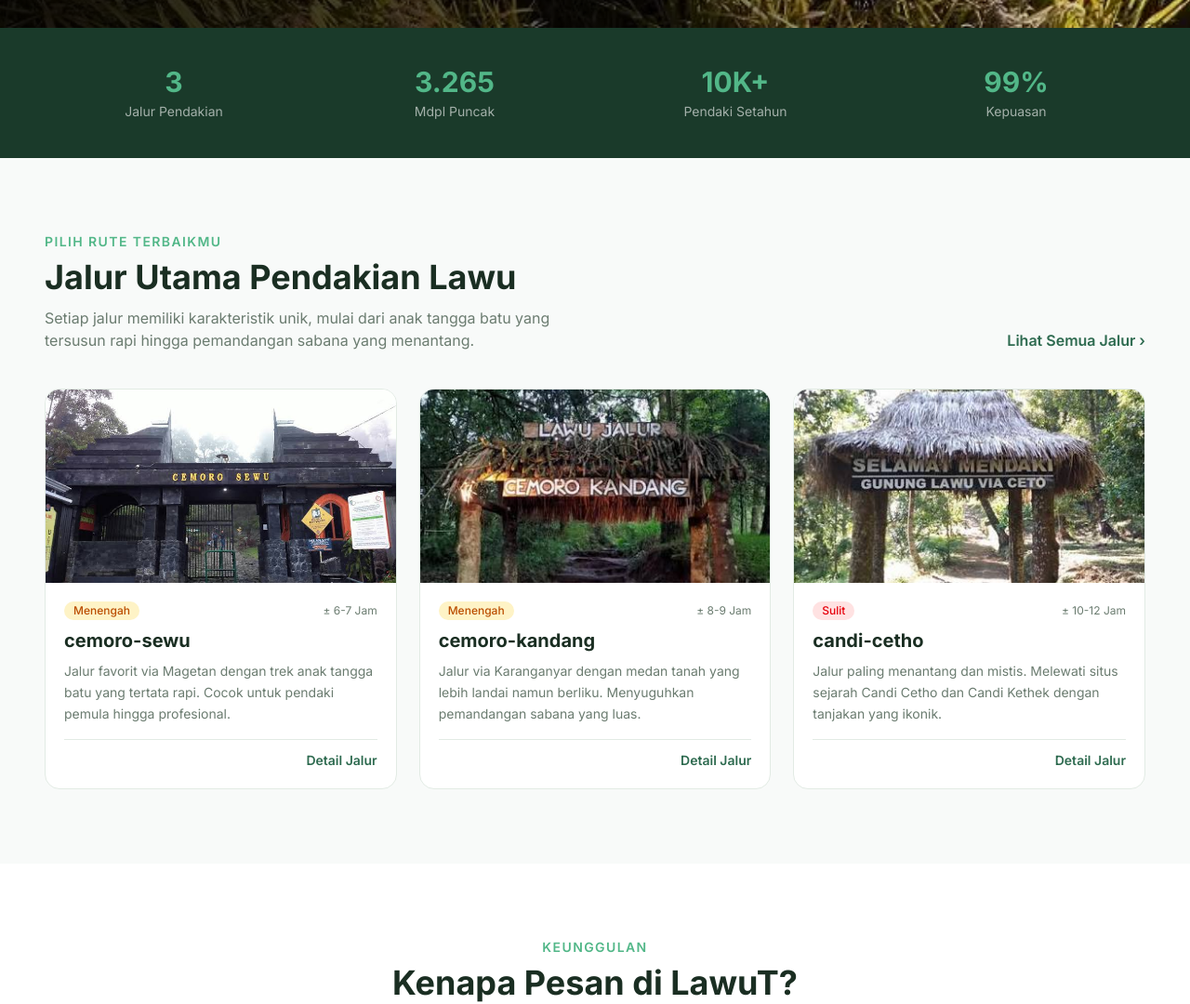
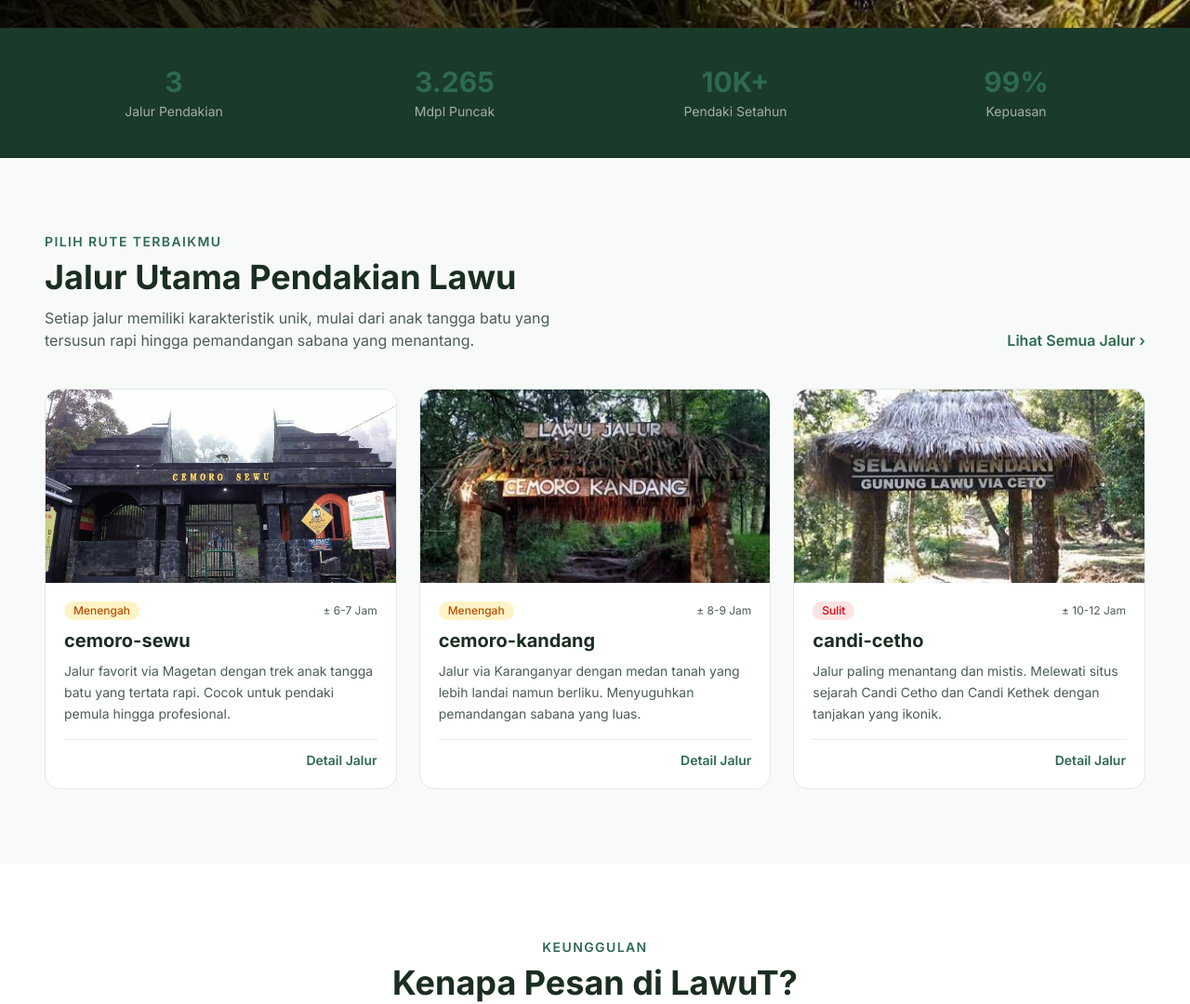
Before and after one commit to josswinaya/lawut, a Next.js app: page / in a window 1280 px wide. Shown: the part 834-1914 px from the top of the page at 93% size. Built offline with nearby package versions, Linux system fonts and the light colour scheme; no server answers.

Commit message:
fix: Optimasi LCP dan kontras

```diff
--- a/app/layout.tsx
+++ b/app/layout.tsx
@@ -12,7 +12,7 @@ const inter = Inter({
 
 export const metadata: Metadata = {
   title: {
-    default: 'LawuT — Pemesanan Tiket Pendakian Gunung Lawu',
+    default: 'LawuT - Pemesanan Tiket Pendakian Gunung Lawu',
     template: '%s | LawuT',
   },
   description:
--- a/app/page.tsx
+++ b/app/page.tsx
@@ -6,7 +6,7 @@ import { createAdminClient } from '@/lib/supabase/admin'
 import type { JalurRow } from '@/lib/types/shared.types'
 
 export const metadata: Metadata = {
-  title: 'LawuT — Pemesanan Tiket Pendakian Gunung Lawu',
+  title: 'LawuT - Pemesanan Tiket Pendakian Gunung Lawu',
   description: 'Platform resmi pemesanan tiket pendakian Gunung Lawu. Pilih jalur favoritmu, cek kuota, dan pesan tiket online dengan mudah.',
 }
 
@@ -66,12 +66,17 @@ export default async function BerandaPage() {
       {/* ── HERO ──────────────────────────────────────────── */}
       <section className="relative min-h-screen flex items-center overflow-hidden">
         {/* Background image */}
-        <div
-          className="absolute inset-0 bg-cover bg-center bg-no-repeat"
-          style={{
-            backgroundImage: `url('/images/gununglawu.webp')`,
-          }}
-        />
+        <div className="absolute inset-0">
+          <Image
+            src="/images/gununglawu.webp"
+            alt="Gunung Lawu"
+            fill
+            priority
+            quality={90}
+            className="object-cover object-center"
+            sizes="100vw"
+          />
+        </div>
         {/* Overlay gradient */}
         <div className="absolute inset-0 bg-gradient-to-r from-black/90 via-black/60 to-transparent" />
 
@@ -114,7 +119,7 @@ export default async function BerandaPage() {
           <div className="grid grid-cols-2 md:grid-cols-4 gap-6">
             {stats.map((stat) => (
               <div key={stat.label} className="text-center">
-                <p className="text-3xl font-bold text-[#52b788]">{stat.value}</p>
+                <p className="text-3xl font-bold text-[#2d6a4f]">{stat.value}</p>
                 <p className="text-white/60 text-sm mt-1">{stat.label}</p>
               </div>
             ))}
@@ -127,13 +132,13 @@ export default async function BerandaPage() {
         <div className="container-lawu">
           <div className="flex items-end justify-between mb-10">
             <div>
-              <p className="text-[#52b788] text-sm font-semibold tracking-widest uppercase mb-2">
+              <p className="text-[#2d6a4f] text-sm font-semibold tracking-widest uppercase mb-2">
                 PILIH RUTE TERBAIKMU
               </p>
               <h2 className="text-3xl sm:text-4xl font-bold text-[#1a2e22]">
                 Jalur Utama Pendakian Lawu
               </h2>
-              <p className="text-[#6b7c70] mt-3 max-w-xl">
+              <p className="text-[#4a5d53] mt-3 max-w-xl">
                 Setiap jalur memiliki karakteristik unik, mulai dari anak tangga batu yang tersusun rapi
                 hingga pemandangan sabana yang menantang.
               </p>
@@ -175,19 +180,19 @@ export default async function BerandaPage() {
                       <span className={`px-2.5 py-0.5 rounded-full text-xs font-medium ${jalur.tingkatColor}`}>
                         {jalur.tingkat}
                       </span>
-                      <span className="text-[#6b7c70] text-xs">{jalur.estimasi}</span>
+                      <span className="text-[#4a5d53] text-xs">{jalur.estimasi}</span>
                     </div>
 
                     <h3 className="text-xl font-bold text-[#1a2e22] mb-2">
                       {dbData?.nama ?? jalur.slug}
                     </h3>
 
-                    <p className="text-[#6b7c70] text-sm leading-relaxed mb-4">
+                    <p className="text-[#4a5d53] text-sm leading-relaxed mb-4">
                       {jalur.description}
                     </p>
 
                     <div className="flex items-center justify-between pt-3 border-t border-[#e2ebe4]">
-                      <span className="text-xs text-[#6b7c70] flex items-center gap-1">
+                      <span className="text-xs text-[#4a5d53] flex items-center gap-1">
                         {harga && <span className="text-[#2d6a4f] font-semibold">{harga}</span>}
                       </span>
                       <Link
@@ -209,7 +214,7 @@ export default async function BerandaPage() {
       <section className="py-20 bg-white">
         <div className="container-lawu">
           <div className="text-center mb-12">
-            <p className="text-[#52b788] text-sm font-semibold tracking-widest uppercase mb-2">KEUNGGULAN</p>
+            <p className="text-[#2d6a4f] text-sm font-semibold tracking-widest uppercase mb-2">KEUNGGULAN</p>
             <h2 className="text-3xl sm:text-4xl font-bold text-[#1a2e22]">
               Kenapa Pesan di LawuT?
             </h2>
@@ -223,7 +228,7 @@ export default async function BerandaPage() {
             ].map((item) => (
               <div key={item.title} className="p-6 rounded-2xl border border-[#e2ebe4] hover:border-[#52b788]/50 hover:bg-[#f8faf9] transition-all duration-200">
                 <h3 className="font-bold text-[#1a2e22] mb-2">{item.title}</h3>
-                <p className="text-[#6b7c70] text-sm leading-relaxed">{item.desc}</p>
+                <p className="text-[#4a5d53] text-sm leading-relaxed">{item.desc}</p>
               </div>
             ))}
           </div>
@@ -234,7 +239,7 @@ export default async function BerandaPage() {
       <section className="py-20 bg-[#f8faf9] overflow-hidden">
         <div className="container-lawu">
           <div className="text-center mb-12">
-            <p className="text-[#52b788] text-sm font-semibold tracking-widest uppercase mb-2">ULASAN</p>
+            <p className="text-[#2d6a4f] text-sm font-semibold tracking-widest uppercase mb-2">ULASAN</p>
             <h2 className="text-3xl sm:text-4xl font-bold text-[#1a2e22]">
               Apa Kata Pendaki?
             </h2>
--- a/app/tentang-kami/page.tsx
+++ b/app/tentang-kami/page.tsx
@@ -3,7 +3,7 @@ import Link from 'next/link'
 
 export const metadata: Metadata = {
   title: 'Tentang Kami',
-  description: 'Mengenal lebih dekat LawuT — platform resmi pemesanan tiket pendakian Gunung Lawu yang dikelola langsung oleh pengelola basecamp.',
+  description: 'Mengenal lebih dekat LawuT - platform resmi pemesanan tiket pendakian Gunung Lawu yang dikelola langsung oleh pengelola basecamp.',
 }
 
 const values = [
```
